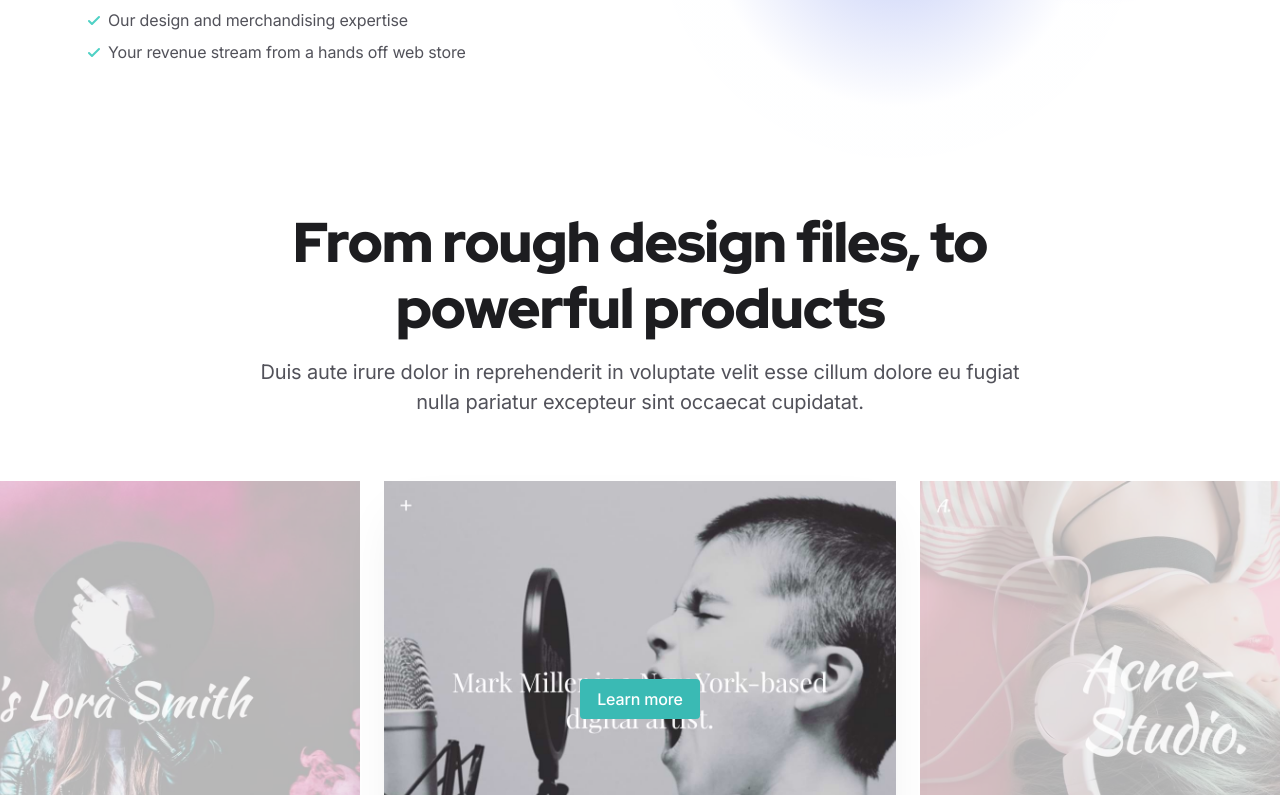
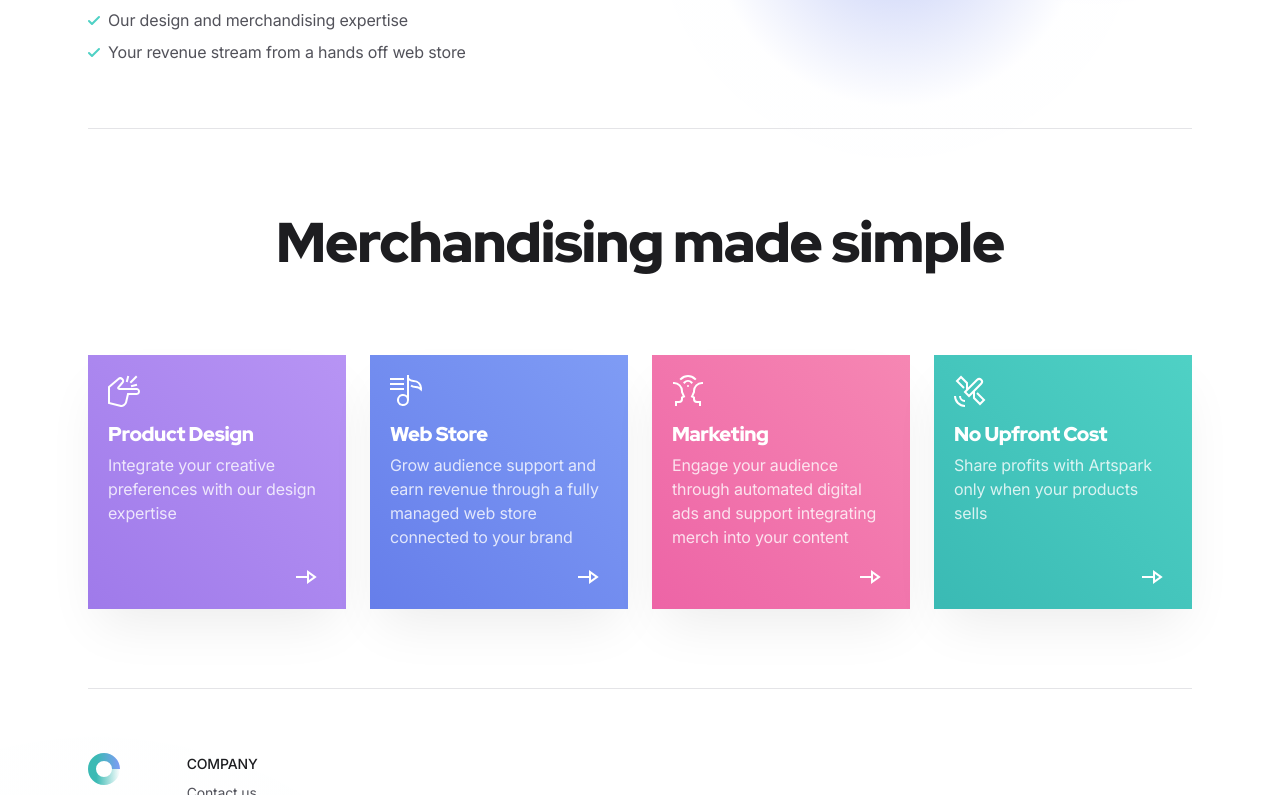
Before and after one commit to artsparkAI/artspark-landing, a Next.js app: page / in a window 1280 px wide. Shown: the part 665-1460 px from the top of the page. Built offline with nearby package versions, Linux system fonts and the light colour scheme.

Commit message:
add feature blocks

```diff
--- a/app/page.tsx
+++ b/app/page.tsx
@@ -23,13 +23,13 @@ export default function Home() {
       </div>
       <Hero />
       {/* <Stats /> */}
-      <Carousel />
-      <Tabs />
-      <Process />
+      {/* <Carousel /> */}
+      {/* <Tabs /> */}
+      {/* <Process /> */}
       {/* <PricingTables /> */}
       {/* <TestimonialsBlocks /> */}
       <FeaturesBlocks />
-      <Cta />
+      {/* <Cta /> */}
     </>
   )
 }
--- a/components/features-blocks.tsx
+++ b/components/features-blocks.tsx
@@ -6,31 +6,19 @@ export default function FeaturesBlocks() {
 
           {/* Section header */}
           <div className="max-w-3xl mx-auto text-center pb-12 md:pb-20">
-            <h2 className="h2 font-red-hat-display">Put clarity at the center of your website</h2>
+            <h2 className="h2 font-red-hat-display">Merchandising made simple</h2>
           </div>
 
           {/* Items */}
           <div className="max-w-xs mx-auto sm:max-w-none md:max-w-xl lg:max-w-none grid sm:grid-cols-2 gap-4 lg:gap-6 lg:grid-cols-4" data-aos-id-featbl>
-
-            {/* 1st item */}
-            <a className="flex flex-col p-5 group text-white bg-gradient-to-tr from-teal-500 to-teal-400 dark:to-teal-500 shadow-2xl" href="#0" data-aos="fade-down" data-aos-anchor="[data-aos-id-featbl]">
-              <svg className="w-8 h-8 mb-3" viewBox="0 0 32 32" xmlns="http://www.w3.org/2000/svg">
-                <path className="fill-current" d="M19 18.414l-4 4L9.586 17l.707-.707L12 14.586V8.414l-5-5L4.414 6l6.293 6.293-1.414 1.414L1.586 6 7 .586l7 7v5l8.463-8.463a3.828 3.828 0 115.414 5.414L21 16.414v6.172l5 5L28.586 25l-6.293-6.293 1.414-1.414L31.414 25 26 30.414l-7-7v-5zm-4 1.172L26.463 8.123a1.828 1.828 0 10-2.586-2.586L12.414 17 15 19.586zM11 30v2C4.925 32 0 27.075 0 21h2a9 9 0 009 9zm0-5v2a6 6 0 01-6-6h2a4 4 0 004 4z" fillRule="nonzero" />
-              </svg>
-              <div className="font-red-hat-display text-xl font-black tracking-tighter mb-1">Simpler Sharing</div>
-              <div className="grow opacity-80 mb-4">Lorem ipsum dolor amet sit consect adipiscing.</div>
-              <svg className="w-6 h-6 self-end transform -translate-x-2 group-hover:translate-x-0 transition duration-150 ease-in-out" viewBox="0 0 24 24" xmlns="http://www.w3.org/2000/svg">
-                <path className="fill-current" d="M13 11V5.057L22.72 12 13 18.943V13H2v-2h11zm2 4.057L19.28 12 15 8.943v6.114z" />
-              </svg>
-            </a>
 
             {/* 2nd item */}
             <a className="flex flex-col p-5 group text-white bg-gradient-to-tr from-purple-500 to-purple-400 dark:to-purple-500 shadow-2xl" href="#0" data-aos="fade-down" data-aos-anchor="[data-aos-id-featbl]" data-aos-delay="100">
               <svg className="w-8 h-8 mb-3" viewBox="0 0 32 32" xmlns="http://www.w3.org/2000/svg">
                 <path className="fill-current" d="M20.796 20l-1.677 7.264a6 6 0 01-7.302 4.471L0 28.781V11.54l.35-.3 9.457-8.107a3.751 3.751 0 015.29 5.29L11.175 13H28.5a3.5 3.5 0 012.6 1.156c.663.736.984 1.72.878 2.74-.252 1.808-1.817 3.143-3.622 3.104h-7.56zM2 27.22l10.303 2.575a4 4 0 004.868-2.98L19.204 18h9.173c.812.018 1.508-.575 1.615-1.345A1.5 1.5 0 0028.5 15H11.173a2 2 0 01-1.517-3.3l3.922-4.577a1.755 1.755 0 00-.597-2.733 1.751 1.751 0 00-1.872.262L2 12.46v14.76zM28 .585L29.414 2 23 8.414 21.586 7 28 .586zm-8.272 6.627l-1.94-.485 1.484-5.94 1.94.484-1.484 5.94zm3.544 5l-.485-1.94 5.94-1.486.486 1.94-5.94 1.486z" fillRule="nonzero" />
               </svg>
-              <div className="font-red-hat-display text-xl font-black tracking-tighter mb-1">Simpler Sharing</div>
-              <div className="grow opacity-80 mb-4">Lorem ipsum dolor amet sit consect adipiscing.</div>
+              <div className="font-red-hat-display text-xl font-black tracking-tighter mb-1">Product Design</div>
+              <div className="grow opacity-80 mb-4">Integrate your creative preferences with our design expertise</div>
               <svg className="w-6 h-6 self-end transform -translate-x-2 group-hover:translate-x-0 transition duration-150 ease-in-out" viewBox="0 0 24 24" xmlns="http://www.w3.org/2000/svg">
                 <path className="fill-current" d="M13 11V5.057L22.72 12 13 18.943V13H2v-2h11zm2 4.057L19.28 12 15 8.943v6.114z" />
               </svg>
@@ -41,8 +29,8 @@ export default function FeaturesBlocks() {
               <svg className="w-8 h-8 mb-3" viewBox="0 0 32 32" xmlns="http://www.w3.org/2000/svg">
                 <path className="fill-current" d="M19 5.612V25a6 6 0 11-2-4.472V0h2v2.961A5.98 5.98 0 0023.497 5a8.476 8.476 0 018.444 9.474l-.253 2.13-1.469-1.563A6.472 6.472 0 0025.5 13c-1.842 0-3.634-.6-5.103-1.713l1.206-1.594A6.455 6.455 0 0025.5 11c1.557 0 3.068.428 4.376 1.217A6.475 6.475 0 0023.5 7 7.981 7.981 0 0119 5.612zM13 29a4 4 0 100-8 4 4 0 000 8zM0 5V3h14v2H0zm0 5V8h14v2H0zm0 5v-2h14v2H0z" fillRule="nonzero" />
               </svg>
-              <div className="font-red-hat-display text-xl font-black tracking-tighter mb-1">Simpler Sharing</div>
-              <div className="grow opacity-80 mb-4">Lorem ipsum dolor amet sit consect adipiscing.</div>
+              <div className="font-red-hat-display text-xl font-black tracking-tighter mb-1">Web Store</div>
+              <div className="grow opacity-80 mb-4">Grow audience support and earn revenue through a fully managed web store connected to your brand</div>
               <svg className="w-6 h-6 self-end transform -translate-x-2 group-hover:translate-x-0 transition duration-150 ease-in-out" viewBox="0 0 24 24" xmlns="http://www.w3.org/2000/svg">
                 <path className="fill-current" d="M13 11V5.057L22.72 12 13 18.943V13H2v-2h11zm2 4.057L19.28 12 15 8.943v6.114z" />
               </svg>
@@ -53,8 +41,20 @@ export default function FeaturesBlocks() {
               <svg className="w-8 h-8 mb-3" viewBox="0 0 32 32" xmlns="http://www.w3.org/2000/svg">
                 <path className="fill-current" d="M20.243 6.757l.707.707-1.414 1.414-.707-.707a4 4 0 00-5.658 0l-.707.707-1.414-1.414.707-.707a6 6 0 018.486 0zm3.535-3.535l.707.707-1.414 1.414-.707-.707a9 9 0 00-12.728 0l-.707.707L7.515 3.93l.707-.707c4.296-4.296 11.26-4.296 15.556 0zM9 17.212V16a7 7 0 00-7-7H1V7h1a9 9 0 019 9v.788l2.302 5.18L11 23.117V24a4 4 0 01-4 4H5v3H3v-5h4a2 2 0 002-2v-2.118l1.698-.85L9 17.213zm12-.424V16a9 9 0 019-9h1v2h-1a7 7 0 00-7 7v1.212l-1.698 3.82 1.698.85V24a2 2 0 002 2h4v5h-2v-3h-2a4 4 0 01-4-4v-.882l-2.302-1.15L21 16.787zM16 12a1 1 0 110-2 1 1 0 010 2z" fillRule="nonzero" />
               </svg>
-              <div className="font-red-hat-display text-xl font-black tracking-tighter mb-1">Simpler Sharing</div>
-              <div className="grow opacity-80 mb-4">Lorem ipsum dolor amet sit consect adipiscing.</div>
+              <div className="font-red-hat-display text-xl font-black tracking-tighter mb-1">Marketing</div>
+              <div className="grow opacity-80 mb-4">Engage your audience through automated digital ads and support integrating merch into your content</div>
+              <svg className="w-6 h-6 self-end transform -translate-x-2 group-hover:translate-x-0 transition duration-150 ease-in-out" viewBox="0 0 24 24" xmlns="http://www.w3.org/2000/svg">
+                <path className="fill-current" d="M13 11V5.057L22.72 12 13 18.943V13H2v-2h11zm2 4.057L19.28 12 15 8.943v6.114z" />
+              </svg>
+            </a>
+
+            {/* 1st item */}
+            <a className="flex flex-col p-5 group text-white bg-gradient-to-tr from-teal-500 to-teal-400 dark:to-teal-500 shadow-2xl" href="#0" data-aos="fade-down" data-aos-anchor="[data-aos-id-featbl]">
+              <svg className="w-8 h-8 mb-3" viewBox="0 0 32 32" xmlns="http://www.w3.org/2000/svg">
+                <path className="fill-current" d="M19 18.414l-4 4L9.586 17l.707-.707L12 14.586V8.414l-5-5L4.414 6l6.293 6.293-1.414 1.414L1.586 6 7 .586l7 7v5l8.463-8.463a3.828 3.828 0 115.414 5.414L21 16.414v6.172l5 5L28.586 25l-6.293-6.293 1.414-1.414L31.414 25 26 30.414l-7-7v-5zm-4 1.172L26.463 8.123a1.828 1.828 0 10-2.586-2.586L12.414 17 15 19.586zM11 30v2C4.925 32 0 27.075 0 21h2a9 9 0 009 9zm0-5v2a6 6 0 01-6-6h2a4 4 0 004 4z" fillRule="nonzero" />
+              </svg>
+              <div className="font-red-hat-display text-xl font-black tracking-tighter mb-1">No Upfront Cost</div>
+              <div className="grow opacity-80 mb-4">Share profits with Artspark only when your products sells</div>
               <svg className="w-6 h-6 self-end transform -translate-x-2 group-hover:translate-x-0 transition duration-150 ease-in-out" viewBox="0 0 24 24" xmlns="http://www.w3.org/2000/svg">
                 <path className="fill-current" d="M13 11V5.057L22.72 12 13 18.943V13H2v-2h11zm2 4.057L19.28 12 15 8.943v6.114z" />
               </svg>
```
Also changed, not shown: components/hero-background.webp (added).
